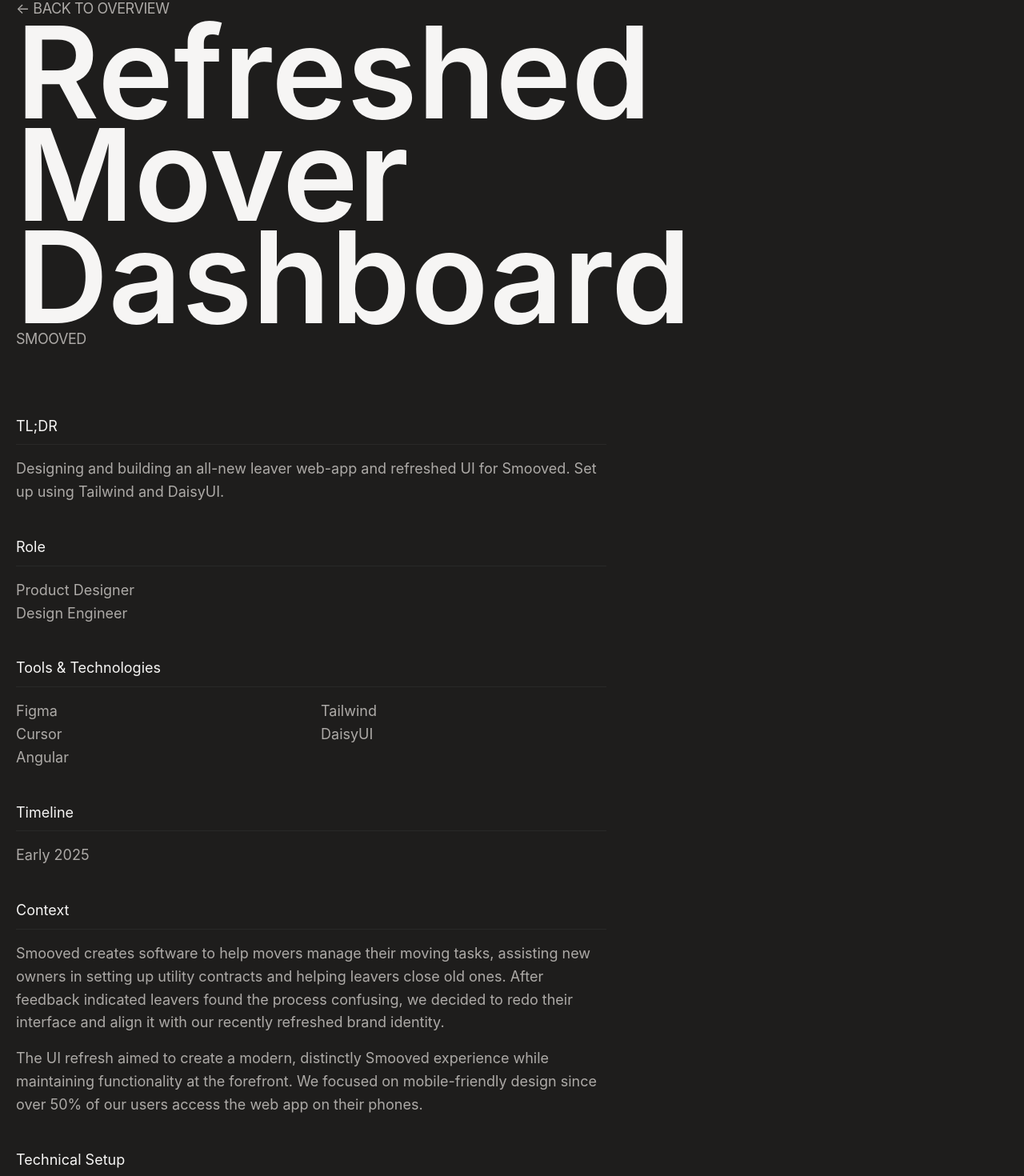
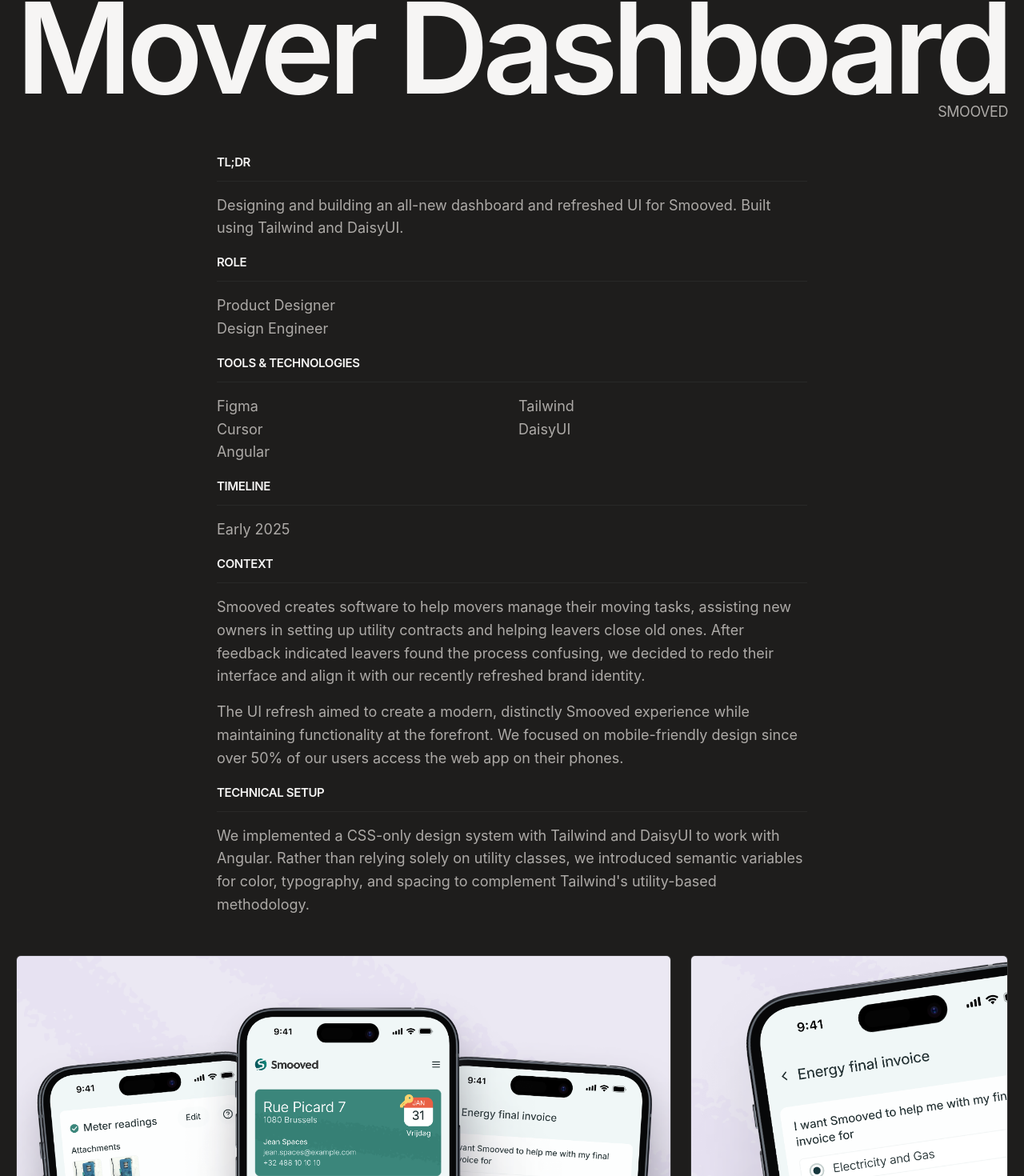
Before and after one commit to gewoonseba/portfolio, a Next.js app: page /project/refreshed-mover-dashboard in a window 1280 px wide. Shown: the part 115-1585 px from the top of the page at 80% size. Built offline with nearby package versions, Linux system fonts and the light colour scheme.

Commit message:
feat: add heading-tighter utility and refactor design page for improved typography

```diff
--- a/app/(design)/page.tsx
+++ b/app/(design)/page.tsx
@@ -14,9 +14,7 @@
     <div className="w-full space-y-10">
       <section>
         <AutoSizedText>
-          <h1 className="text-primary leading-none font-semibold tracking-tighter whitespace-nowrap">
-            Gewoon Seba.
-          </h1>
+          <h1 className="heading-tighter">Gewoon Seba.</h1>
         </AutoSizedText>
       </section>
 
--- a/app/globals.css
+++ b/app/globals.css
@@ -52,6 +52,10 @@
   @apply tracking-tight uppercase;
 }
 
+@utility heading-tighter {
+  @apply leading-[0.8] font-semibold tracking-tighter whitespace-nowrap;
+}
+
 /* MARK: - Global Styles */
 html {
   @apply antialiased;
--- a/app/project/refreshed-mover-dashboard/page.tsx
+++ b/app/project/refreshed-mover-dashboard/page.tsx
@@ -1,5 +1,6 @@
+import ProseSection from "@/app/components/sections/prose-section";
+import AutoSizedText from "@/app/components/typography/auto-sized-text";
 import Image from "next/image";
-import Link from "next/link";
 
 export const metadata = {
   title: "Smooved Leaver Dashboard UI Refresh | Gewoon Seba",
@@ -9,103 +10,72 @@
 
 export default function SmooveedUIRefreshPage() {
   return (
-    <article className="max-w-none pb-10">
+    <article>
       <div className="py-10">
-        <Link
-          href="/"
-          className="text-secondary hover:text-primary relative z-10 text-base tracking-tight uppercase transition-all duration-150 hover:underline"
-        >
-          ← Back to overview
-        </Link>
-        <h1 className="w-fit max-w-7xl text-[10rem] leading-[0.8] font-semibold 2xl:-ml-4">
-          Refreshed Mover Dashboard
-        </h1>
-        <p className="text-secondary text-xl tracking-tight uppercase">
-          Smooved
-        </p>
+        <AutoSizedText>
+          <h1 className="heading-tighter">Mover Dashboard</h1>
+        </AutoSizedText>
+        <p className="text-secondary uppercase-tight text-right">Smooved</p>
       </div>
 
       {/* MARK: Content*/}
-      <div className="flex flex-row justify-start pb-12">
-        <div className="grid max-w-screen-lg gap-10 py-10 md:grid-cols-[1fr,2fr]">
-          <div className="6 flex max-w-prose flex-col gap-10 pb-12 md:pb-0">
-            <section>
-              <h2 className="border-secondary border-b pb-2">TL;DR</h2>
-              <div className="mt-4 space-y-4">
+      <div className="md:grid-cols[1fr,2fr] mx-auto grid max-w-prose grid-cols-1 gap-5 pb-12">
+        <ProseSection title="TL;DR">
           <p>
-                  Designing and building an all-new leaver web-app and refreshed
-                  UI for Smooved. Set up using Tailwind and DaisyUI.
+            Designing and building an all-new dashboard and refreshed UI for
+            Smooved. Built using Tailwind and DaisyUI.
           </p>
-              </div>
-            </section>
-            <section>
-              <h2 className="border-secondary border-b pb-2">Role</h2>
-              <div className="mt-4 space-y-4">
+        </ProseSection>
+
+        <ProseSection title="Role">
           <p>
             Product Designer <br />
             Design Engineer
           </p>
-              </div>
-            </section>
-            <section>
-              <h2 className="border-secondary border-b pb-2">
-                Tools & Technologies
-              </h2>
-              <div className="mt-4 grid grid-cols-2 items-start gap-6">
+        </ProseSection>
+
+        <ProseSection title="Tools & Technologies">
+          <div className="grid grid-cols-2 gap-4">
             <p>
               Figma <br />
               Cursor <br />
-                  Angular <br />
+              Angular
             </p>
             <p>
               Tailwind <br />
-                  DaisyUI <br />
+              DaisyUI
             </p>
           </div>
-            </section>
-            <section>
-              <h2 className="border-secondary border-b pb-2">Timeline</h2>
-              <div className="mt-4 space-y-4">
+        </ProseSection>
+
+        <ProseSection title="Timeline">
           <p>Early 2025</p>
-              </div>
-            </section>
-          </div>
-          <div className="flex max-w-prose flex-col gap-10">
-            <section>
-              <h2 className="border-secondary border-b pb-2">Context</h2>
-              <div className="mt-4 space-y-4">
+        </ProseSection>
+
+        <ProseSection title="Context">
           <p>
-                  Smooved creates software to help movers manage their moving
-                  tasks, assisting new owners in setting up utility contracts
-                  and helping leavers close old ones. After feedback indicated
-                  leavers found the process confusing, we decided to redo their
-                  interface and align it with our recently refreshed brand
-                  identity.
+            Smooved creates software to help movers manage their moving tasks,
+            assisting new owners in setting up utility contracts and helping
+            leavers close old ones. After feedback indicated leavers found the
+            process confusing, we decided to redo their interface and align it
+            with our recently refreshed brand identity.
           </p>
           <p>
             The UI refresh aimed to create a modern, distinctly Smooved
-                  experience while maintaining functionality at the forefront.
-                  We focused on mobile-friendly design since over 50% of our
-                  users access the web app on their phones.
+            experience while maintaining functionality at the forefront. We
+            focused on mobile-friendly design since over 50% of our users access
+            the web app on their phones.
           </p>
-              </div>
-            </section>
-            <section>
-              <h2 className="border-secondary border-b pb-2">
-                Technical Setup
-              </h2>
-              <div className="mt-4 space-y-4">
+        </ProseSection>
+
+        <ProseSection title="Technical Setup">
           <p>
-                  We implemented a CSS-only design system with Tailwind and
-                  DaisyUI to work with Angular. Rather than relying solely on
-                  utility classes, we introduced semantic variables for color,
-                  typography, and spacing to complement Tailwind&apos;s
-                  utility-based methodology.
+            We implemented a CSS-only design system with Tailwind and DaisyUI to
+            work with Angular. Rather than relying solely on utility classes, we
+            introduced semantic variables for color, typography, and spacing to
+            complement Tailwind&apos;s utility-based methodology.
           </p>
-              </div>
-            </section>
-          </div>
-        </div>
+        </ProseSection>
       </div>
 
       {/* MARK: Images */}
```
Lines whose indentation alone changed are shown as unchanged.
